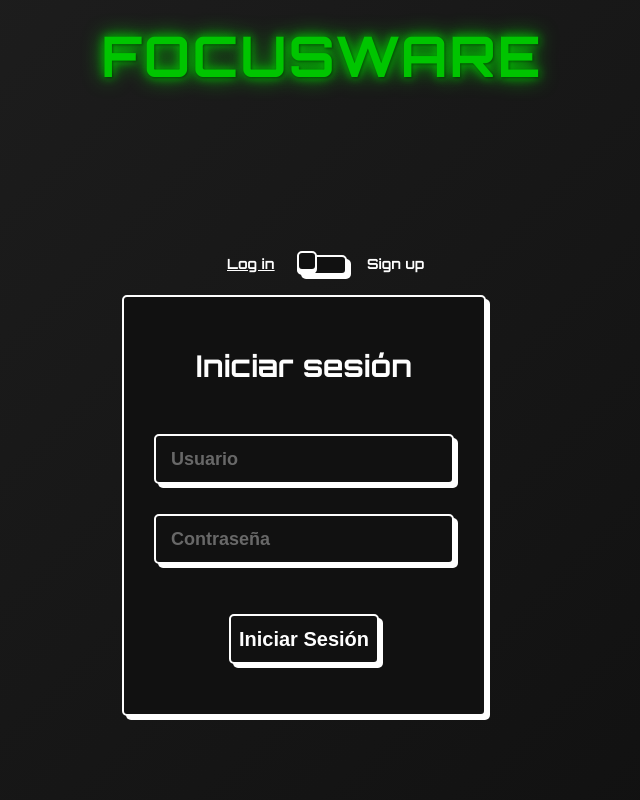
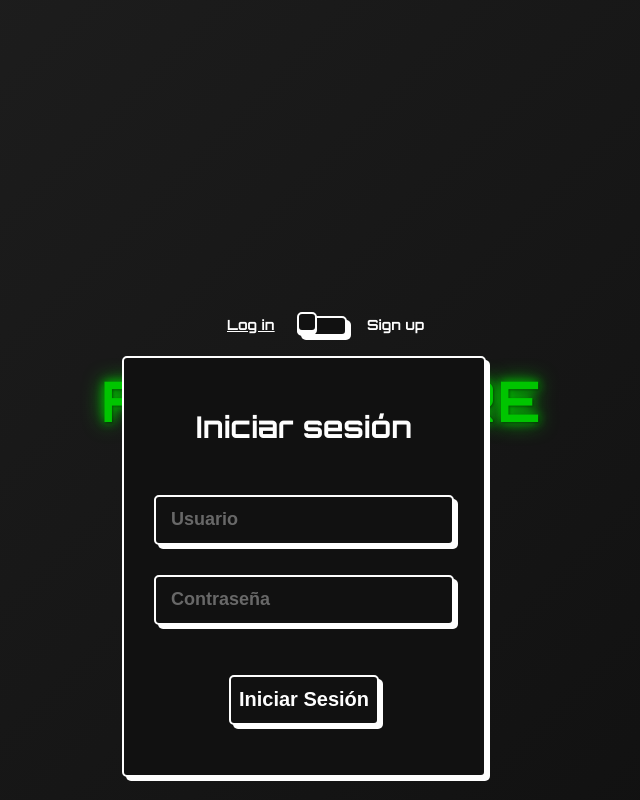
Before and after one commit to CesarGoto1/App, a React (Vite) app: page / in a window 1280 px wide. Shown: the whole page, without its empty margins (318-958 px from the left). Built offline with nearby package versions, Linux system fonts and the light colour scheme.

Commit message:
Titulo Bien

```diff
--- a/src/index.css
+++ b/src/index.css
@@ -26,10 +26,7 @@ body {
   text-transform: uppercase;
   letter-spacing: 2px;
   text-shadow: 1px 1px 3px rgba(0, 0, 0, 0.5), 0 0 10px #00c500, 0 0 20px #00c500;
-  position: fixed; /* Posiciona el título en la parte superior */
-  top: 20px; /* Ajusta la distancia desde la parte superior */
-  width: 100%;
-  z-index: 1000; /* Asegura que el título esté por encima de otros elementos */
+  margin-bottom: 50px; /* Añadir espacio entre el título y el formulario */
 }
 
 .auth-container {
```
